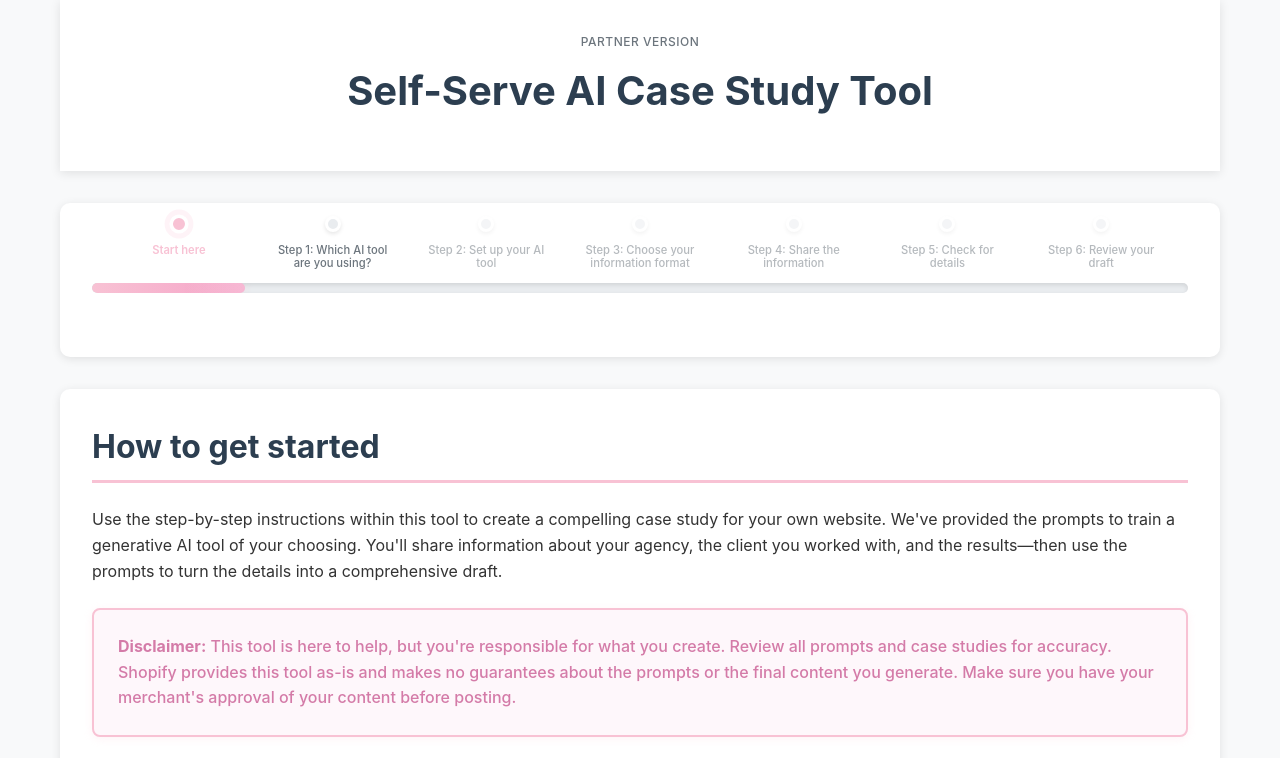
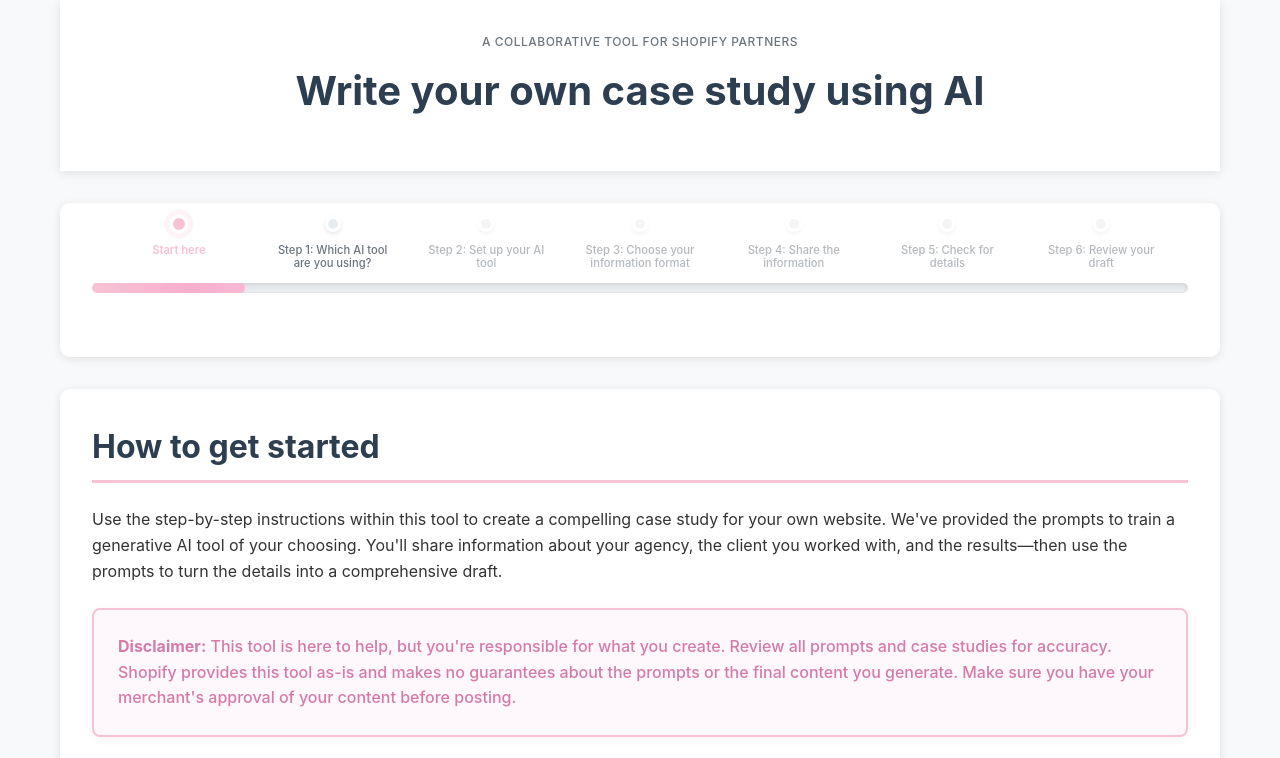
Before and after one commit to AKonysMoreno/partner-version-ai-case-study-tool, a plain HTML site: page index.html in a window 1280 px wide. Shown: the top 758 px of the page. Drawn offline with Linux system fonts and the light colour scheme.

Commit message:
Update eyebrow text and title

```diff
--- a/index.html
+++ b/index.html
@@ -3,14 +3,14 @@
 <head>
     <meta charset="UTF-8">
     <meta name="viewport" content="width=device-width, initial-scale=1.0">
-    <title>Self-Serve AI Case Study Tool</title>
+    <title>Write your own case study using AI</title>
     <link rel="stylesheet" href="styles.css">
 </head>
 <body>
     <div class="container">
         <header>
-            <div class="eyebrow-text">Partner Version</div>
-            <h1>Self-Serve AI Case Study Tool</h1>
+            <div class="eyebrow-text">A collaborative tool for Shopify partners</div>
+            <h1>Write your own case study using AI</h1>
         </header>
 
         <nav class="step-progress-nav">
```
